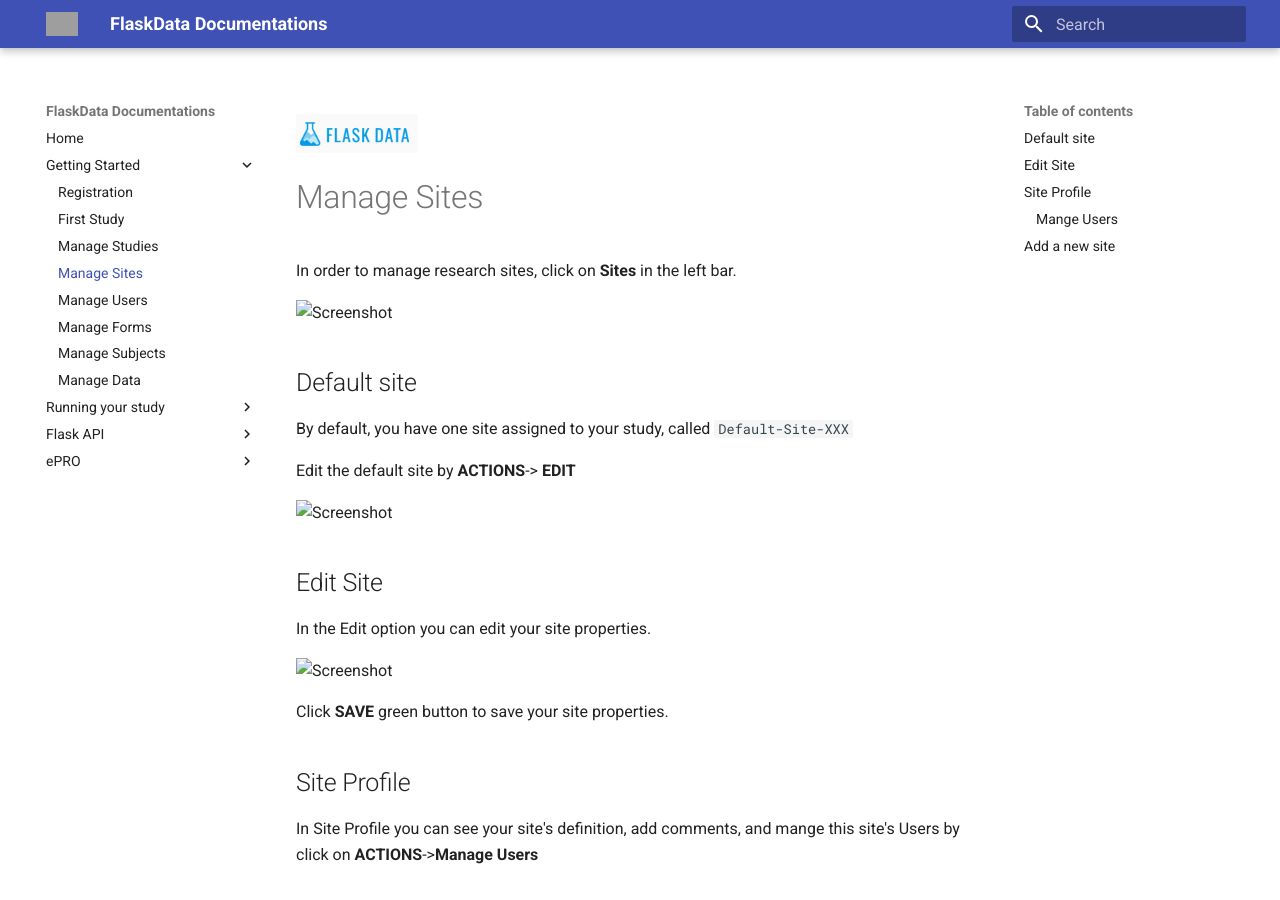
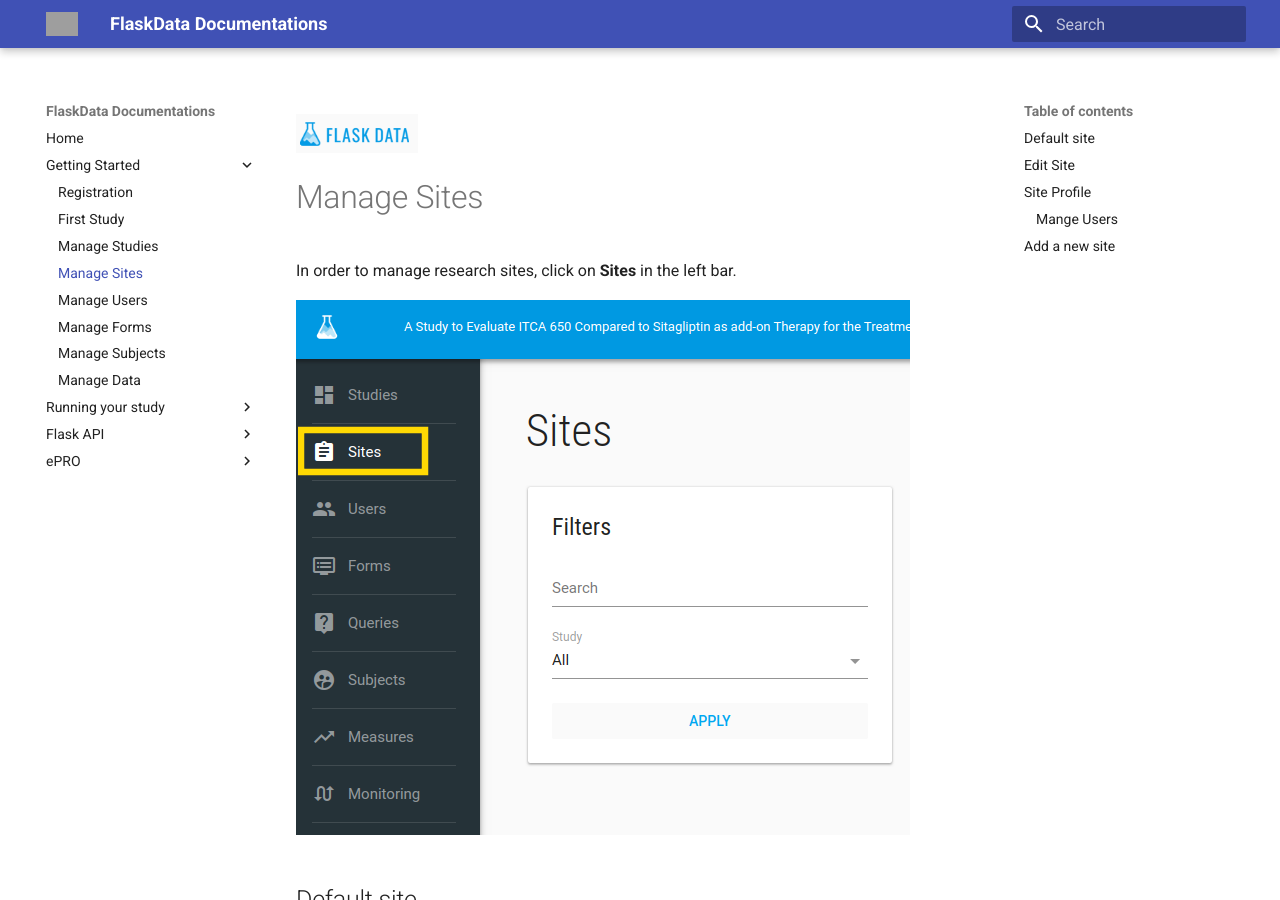
Before and after one commit to onlyjazz/flask-docs, an MkDocs documentation site: the page built from docs/manage_sites.md, in a window 1280 px wide and 900 px high. Built offline with MkDocs 1.6.1 and Material for MkDocs 9.7.7, drawn with Linux system fonts in a browser that asks for light colours; grey boxes are pictures that could not be loaded.

Commit message:
Changed site folder name to sites

```diff
--- a/docs/manage_sites.md
+++ b/docs/manage_sites.md
@@ -2,20 +2,20 @@
 #Manage Sites
 In order to manage research sites, click on **Sites** in the left bar.
 
-![Screenshot](img/site/left_bar_sites.PNG)
+![Screenshot](img/sites/left_bar_sites.PNG)
 
 ##Default site
 By default, you have one site assigned to your study, called `Default-Site-XXX`
 
 Edit the default site by **ACTIONS**-> **EDIT**
 
-![Screenshot](img/site/sites_actions.PNG)
+![Screenshot](img/sites/sites_actions.PNG)
 
 ##Edit Site
 
 In the Edit option you can edit your site properties.
 
-![Screenshot](img/site/site_edit.PNG)
+![Screenshot](img/sites/site_edit.PNG)
 
 Click **SAVE** green button to save your site properties.
 
@@ -26,15 +26,15 @@
 In Site Manage Users you can remove/add existing User to this site (if you don't have the User, go to [create it](./manage_users.md#add-user))
 
 You can add a User by typing any part of his name - the application will show you a list of matching User names.
-![Screenshot](img/site/site_manage_users.PNG)
+![Screenshot](img/sites/site_manage_users.PNG)
 
-Click on invite green button ![Screenshot](img/site/invite_button.PNG)
+Click on invite green button ![Screenshot](img/sites/invite_button.PNG)
 
 Now you have a site with Users (like - CRC, PI) in your study.
 
 ##Add a new site
 In the Sites index page you can add new sites to your study.
 To add site click on **ADD SITE** button
-![Screenshot](img/site/sites_index_add_site.PNG)
+![Screenshot](img/sites/sites_index_add_site.PNG)
 
 Enter the site properties and save it by click on **SAVE** green button.
```
Also changed, not shown: docs/img/sites/invite_button.PNG (added), docs/img/sites/left_bar_sites.PNG (added), docs/img/sites/site_edit.PNG (added), docs/img/sites/site_manage_users.PNG (added), docs/img/sites/sites_actions.PNG (added), docs/img/sites/sites_index_add_site.PNG (added).
